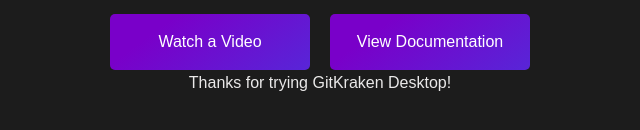
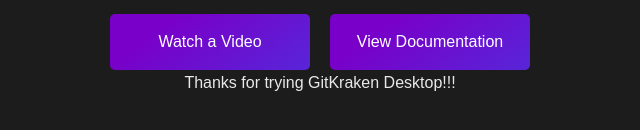
Before and after one commit to mehtabghani-10p/GitDemo, a plain HTML site: page index.html in a window 1280 px wide. Shown: the part 422-552 px from the top of the page, 320-960 px from the left. Drawn offline with Linux system fonts and the light colour scheme.

Commit message:
header and footer updated

```diff
--- a/index.html
+++ b/index.html
@@ -4,7 +4,7 @@
     <meta charset="UTF-8">
     <meta name="viewport" content="width=device-width, initial-scale=1.0">
     <meta name="description" content="GitKraken Desktop Intro Tutorial: Learn how to use GitKraken to simplify and supercharge your Git experience.">
-    <title>GitKraken Desktop Intro Tutorial</title>
+    <title>GitKraken Desktop Intro Tutorial !!! </title>
     <link rel="stylesheet" href="styles.css">
 </head>
 <body>
@@ -17,7 +17,7 @@
         <a href="https://help.gitkraken.com/gitkraken-desktop/gitkraken-desktop-home/" target="_blank">View Documentation</a>
     </div>
 	<footer>
-		<p>Thanks for trying GitKraken Desktop!</p>
+		<p>Thanks for trying GitKraken Desktop!!!</p>
 	</footer>
 </body>
 </html>
```
